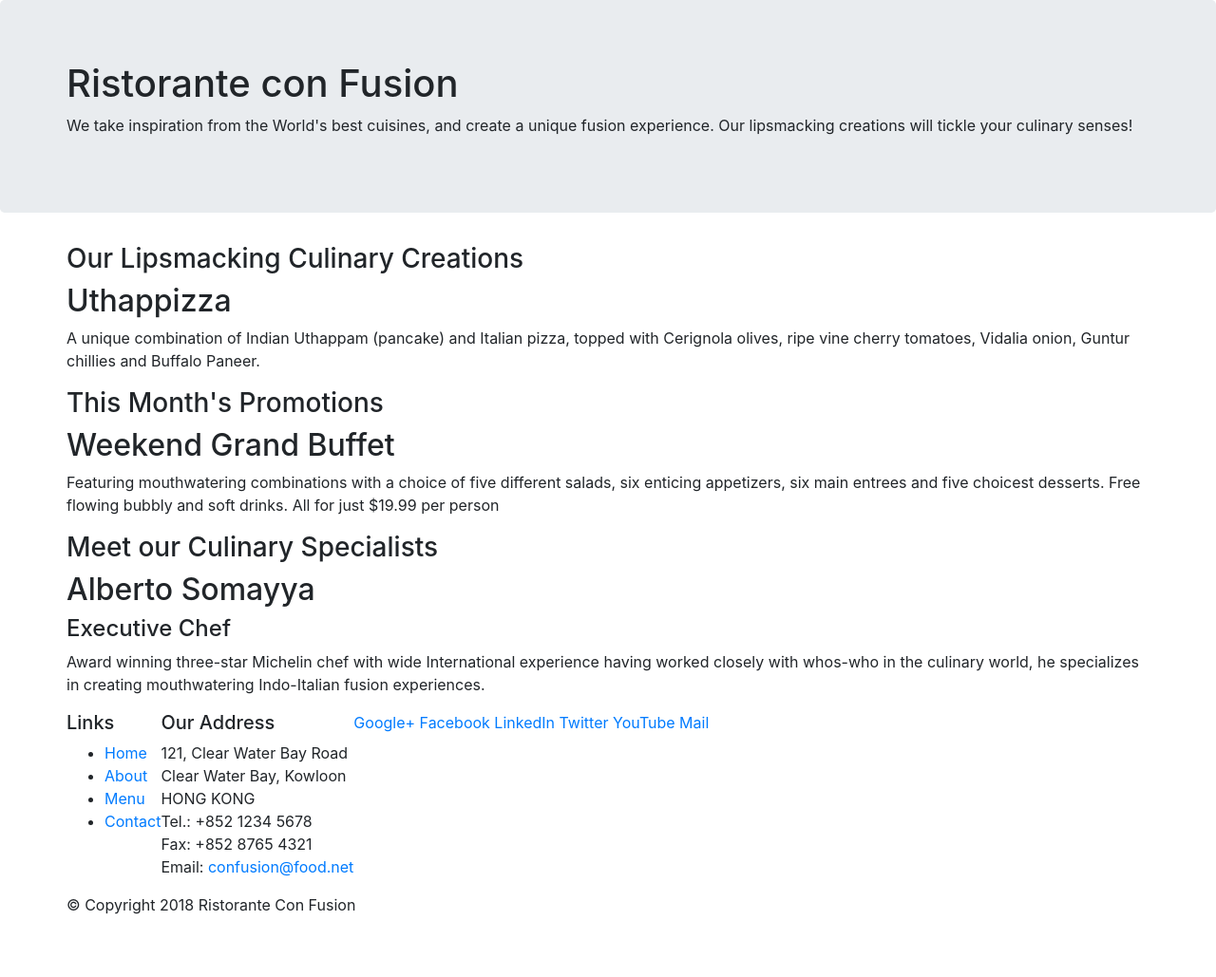
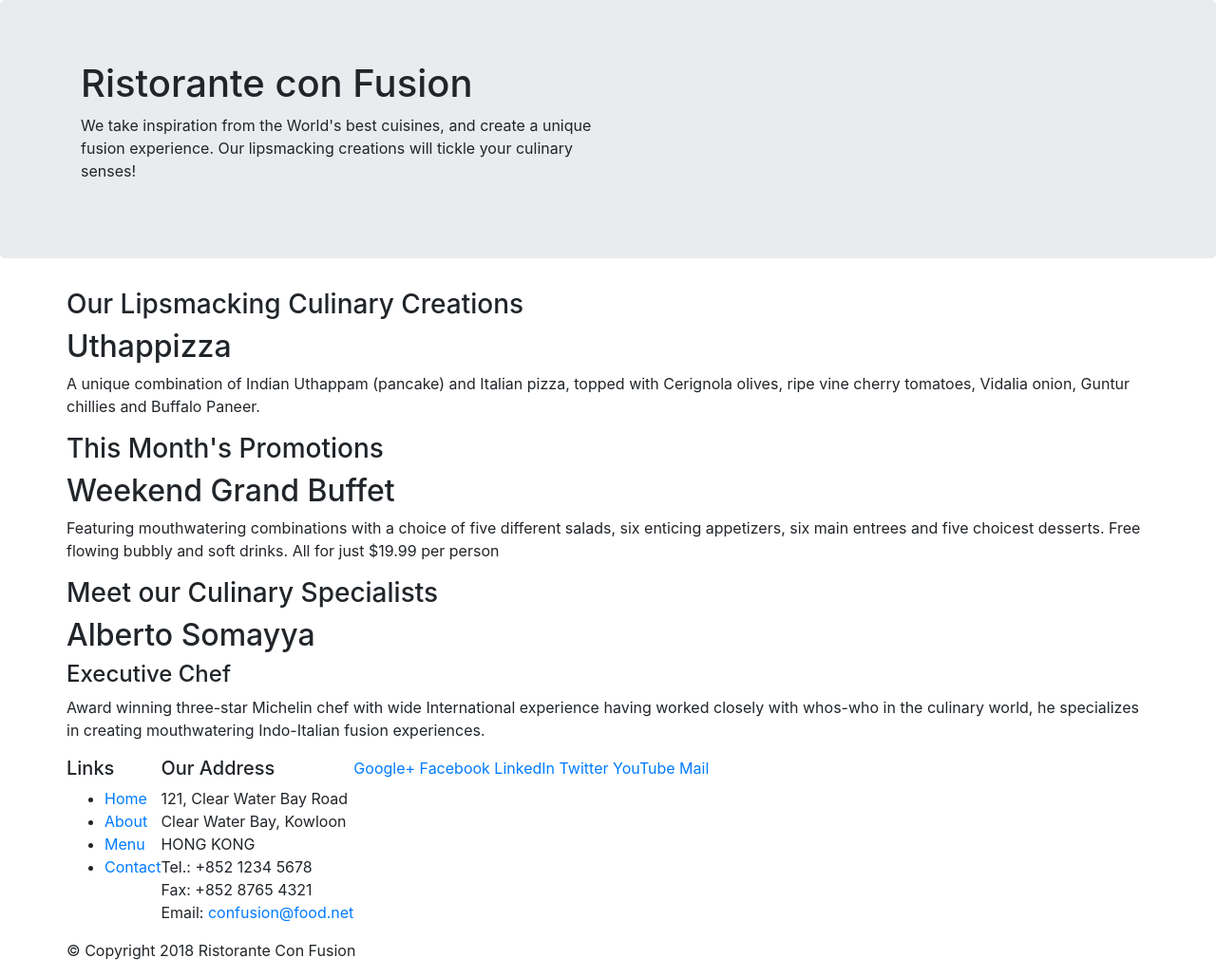
Before and after one commit to 1993ALINE/Bootstrap4, a website: page index.html in a window 1280 px wide. Shown: the whole page at 95% size. Before the commit the page ends 981 px from the top, so only its background shows below. Drawn offline with nearby package versions, Linux system fonts and the light colour scheme.

Commit message:
Adding column

```diff
--- a/index.html
+++ b/index.html
@@ -16,11 +16,11 @@
     <header class="jumbotron">
         <div class="container">
             <div class="row">
-                <div>
+                <div class="col-12 col-sm-6">
                     <h1>Ristorante con Fusion</h1>
                     <p>We take inspiration from the World's best cuisines, and create a unique fusion experience. Our lipsmacking creations will tickle your culinary senses!</p>
                 </div>
-                <div>
+                <div class="col-12 col-sm">
                 </div>
             </div>
         </div>
```
